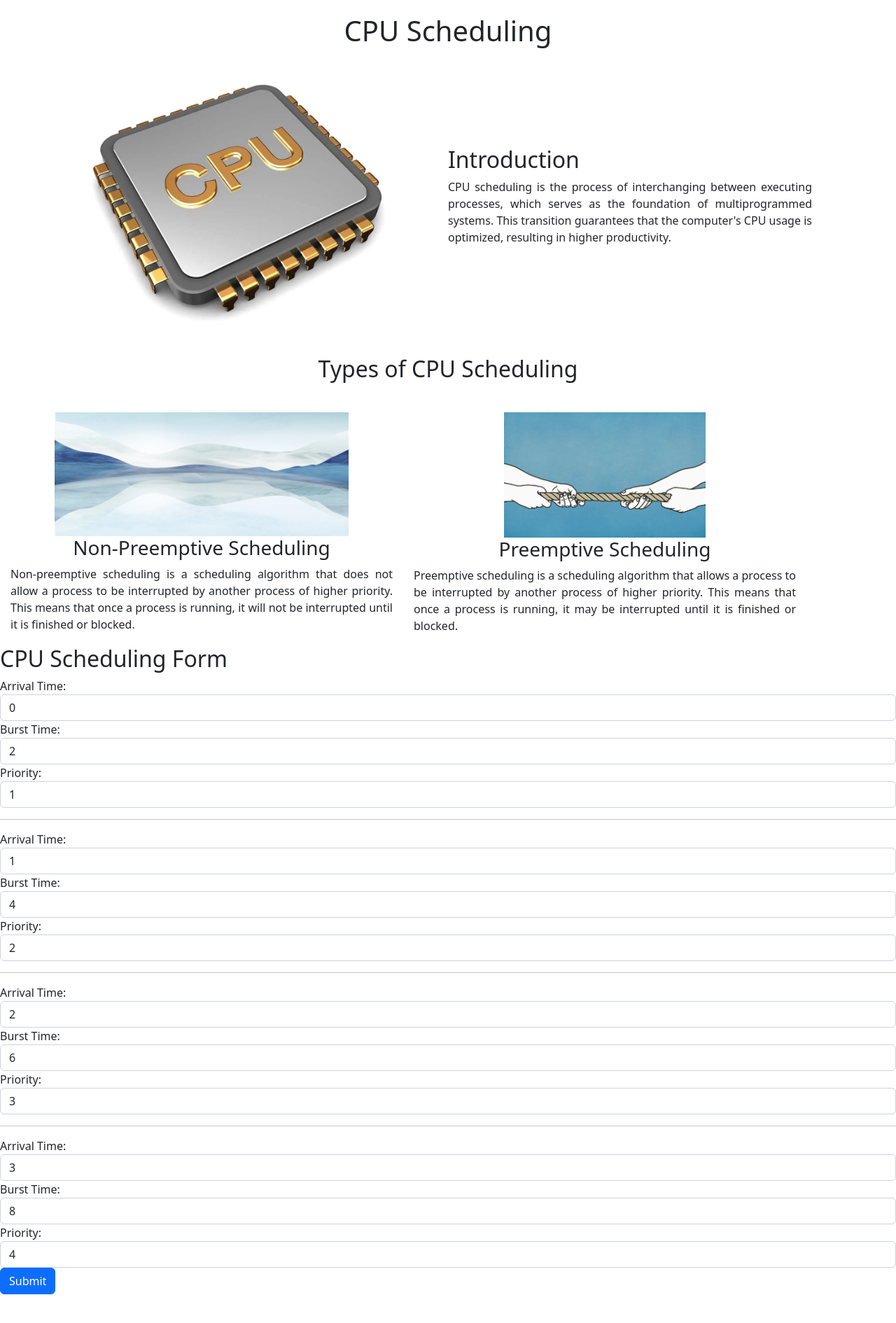
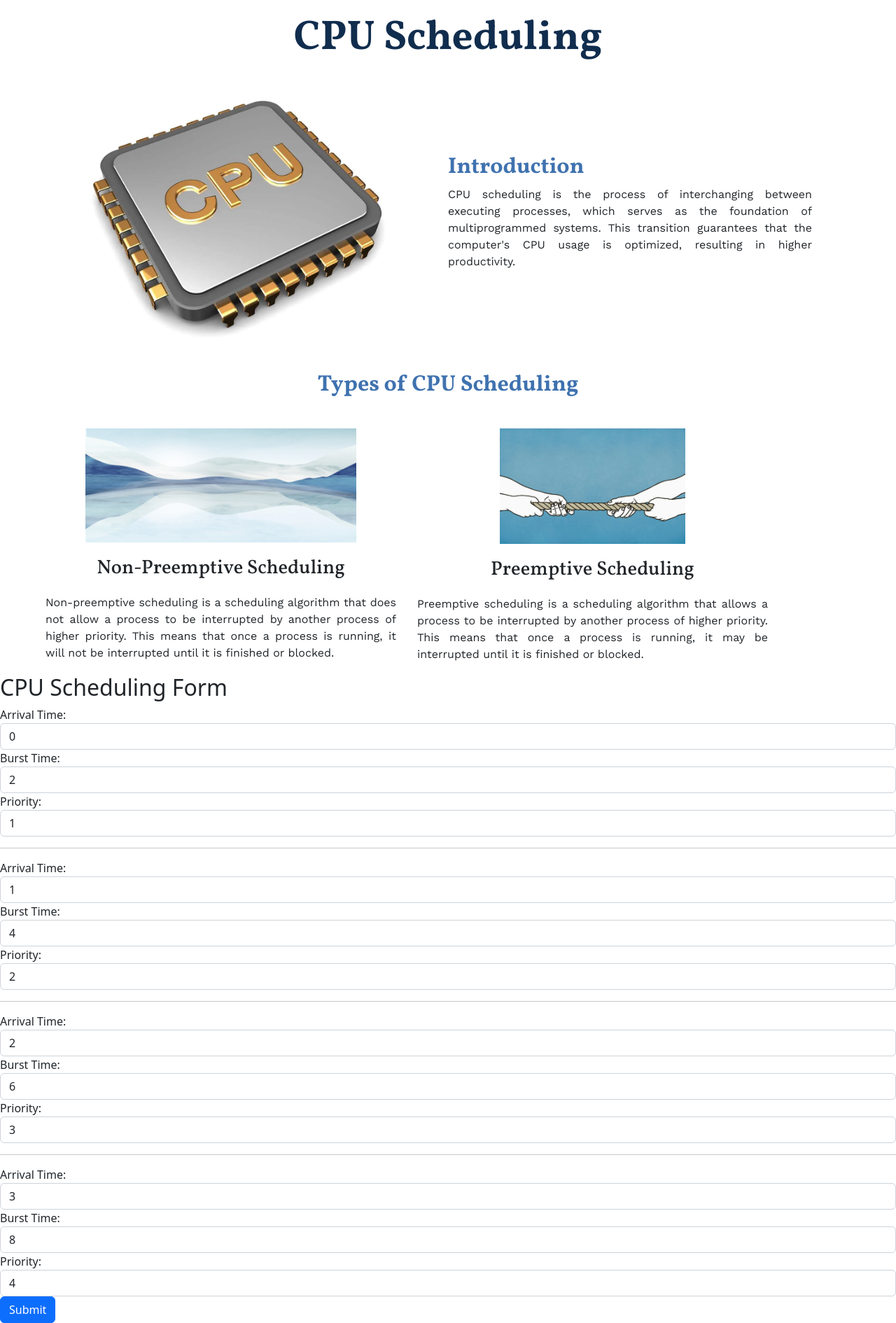
Before and after one commit to Hardvan/The-OS-sential-Guide, a Flask app: page /cpu in a window 1280 px wide. Shown: the part 56-1946 px from the top of the page at 70% size. Before the commit the page ends 1905 px from the top, so only its background shows below. Run offline with Flask 2, Linux system fonts and the light colour scheme.

Commit message:
Style Introduction and Types

```diff
--- a/Website/static/cpu.css
+++ b/Website/static/cpu.css
@@ -1,6 +1,16 @@
+/* Storing colors */
+:root {
+  --main-color: #112d4e;
+  --secondary-color: #3f72af;
+}
+
 .PageTitle {
   text-align: center;
   margin: 20px;
+  font-size: 3.7rem;
+  font-family: "Vollkorn", serif;
+  font-weight: 700;
+  color: var(--main-color);
 }
 
 .Introduction {
@@ -25,9 +35,23 @@
   text-align: justify;
 }
 
+.Introduction h2 {
+  font-family: "Vollkorn", serif;
+  font-weight: 700;
+  color: var(--secondary-color);
+}
+
+.Introduction p {
+  font-family: "Work Sans", sans-serif;
+  /* color: #dbe2ef; */
+}
+
 .TypesHeading {
   text-align: center;
   margin-bottom: 42px;
+  font-family: "Vollkorn", serif;
+  font-weight: 700;
+  color: var(--secondary-color);
 }
 
 .Types {
@@ -35,6 +59,7 @@
   flex-wrap: wrap;
   justify-content: space-between;
   text-align: center; /* Center align the child elements */
+  margin: 0 50px;
 }
 
 .Types-Content {
@@ -64,10 +89,13 @@
 .Types-Content-1 h3,
 .Types-Content-2 h3 {
   text-align: center;
+  font-family: "Vollkorn", serif;
+  margin: 20px;
 }
 
 .Types-Content-1 p,
 .Types-Content-2 p {
   text-align: justify;
   padding: 0 15px;
+  font-family: "Work Sans", sans-serif;
 }
--- a/Website/templates/cpu.html
+++ b/Website/templates/cpu.html
@@ -13,6 +13,14 @@
       rel="stylesheet"
       integrity="sha384-rbsA2VBKQhggwzxH7pPCaAqO46MgnOM80zW1RWuH61DGLwZJEdK2Kadq2F9CUG65"
       crossorigin="anonymous"
+    />
+
+    <!-- Google Fonts -->
+    <link rel="preconnect" href="https://fonts.googleapis.com" />
+    <link rel="preconnect" href="https://fonts.gstatic.com" crossorigin />
+    <link
+      href="https://fonts.googleapis.com/css2?family=Vollkorn:wght@400;500;600;700;800&family=Work+Sans&display=swap"
+      rel="stylesheet"
     />
 
     <!-- Custom CSS Link -->
```
Also changed, not shown: Website/static/cpu_result.css (added), Website/static/home.css (added), 1 other file.
